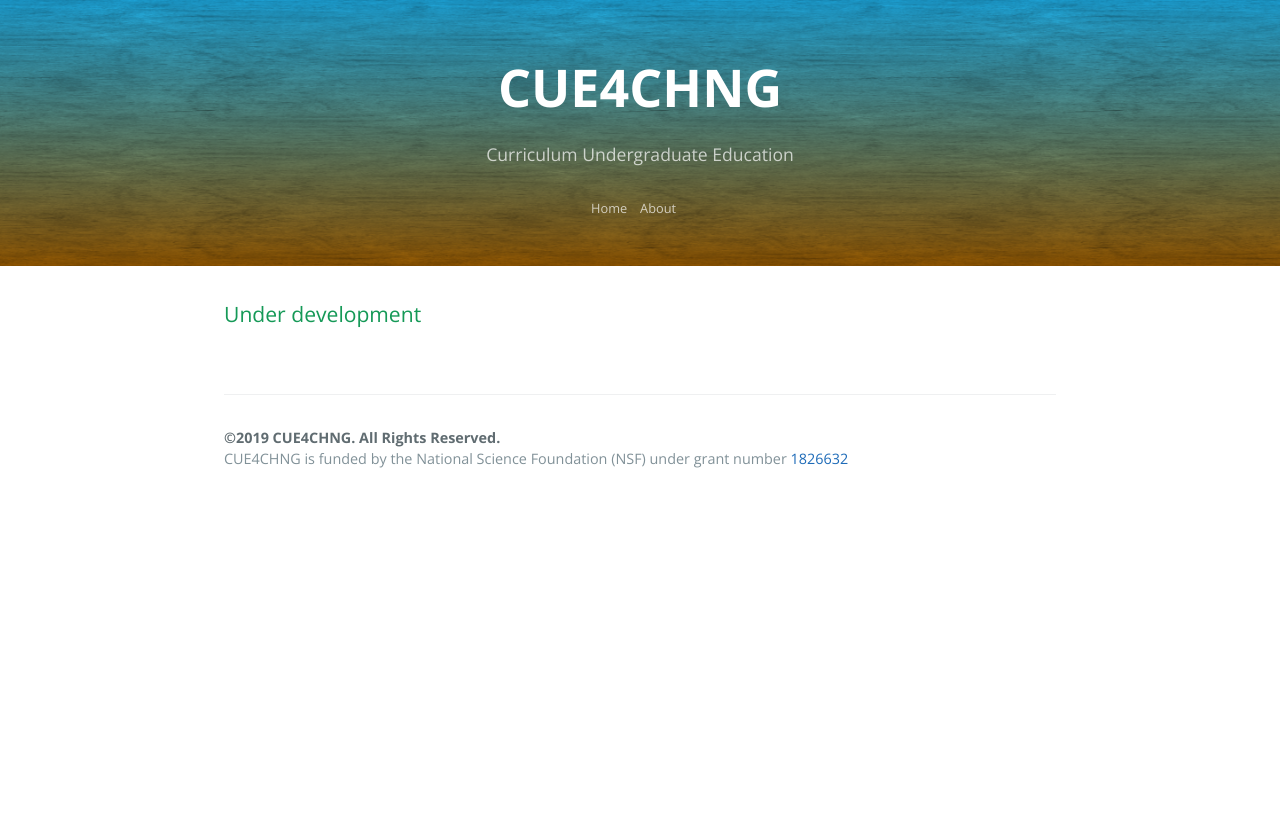
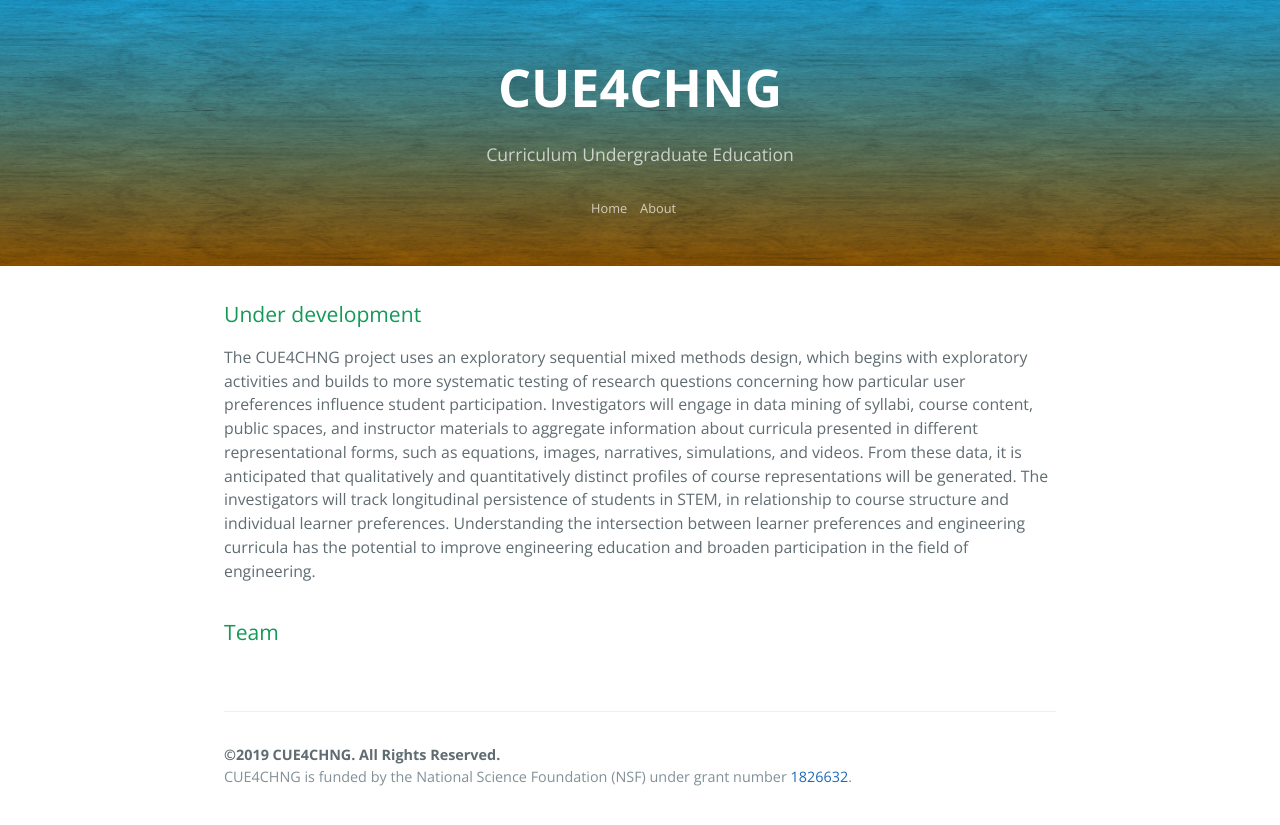
Before and after one commit to cue4chng/cue4chng.github.io, a Jekyll site: the page built from index.md, in a window 1280 px wide. Shown: the top 825 px of the page. Built offline with Jekyll 4.4.1, drawn with Linux system fonts in a browser that asks for light colours.

Commit message:
project summary

```diff
--- a/_includes/page-footer.html
+++ b/_includes/page-footer.html
@@ -1,4 +1,4 @@
 <footer class="site-footer">
   <span class="site-footer-owner">&copy;2019 CUE4CHNG. All Rights Reserved.</span>
-  <span class="site-footer-credits">CUE4CHNG is funded by the National Science Foundation (NSF) under grant number <a href="https://nsf.gov/awardsearch/showAward?AWD_ID=1826632" target="_blank">1826632</a></span>
+  <span class="site-footer-credits">CUE4CHNG is funded by the National Science Foundation (NSF) under grant number <a href="https://nsf.gov/awardsearch/showAward?AWD_ID=1826632" target="_blank">1826632</a>.</span>
 </footer>
--- a/index.md
+++ b/index.md
@@ -4,3 +4,20 @@ title: {{ site.name }}
 ---
 
 ## Under development
+
+The CUE4CHNG project uses an exploratory sequential mixed methods design,
+which begins with exploratory activities and builds to more systematic
+testing of research questions concerning how particular user preferences
+influence student participation. Investigators will engage in data mining
+of syllabi, course content, public spaces, and instructor materials to
+aggregate information about curricula presented in different representational
+forms, such as equations, images, narratives, simulations, and videos.
+From these data, it is anticipated that qualitatively and quantitatively
+distinct profiles of course representations will be generated. The
+investigators will track longitudinal persistence of students in STEM, in
+relationship to course structure and individual learner preferences.
+Understanding the intersection between learner preferences and engineering
+curricula has the potential to improve engineering education and broaden
+participation in the field of engineering.
+
+## Team
```
